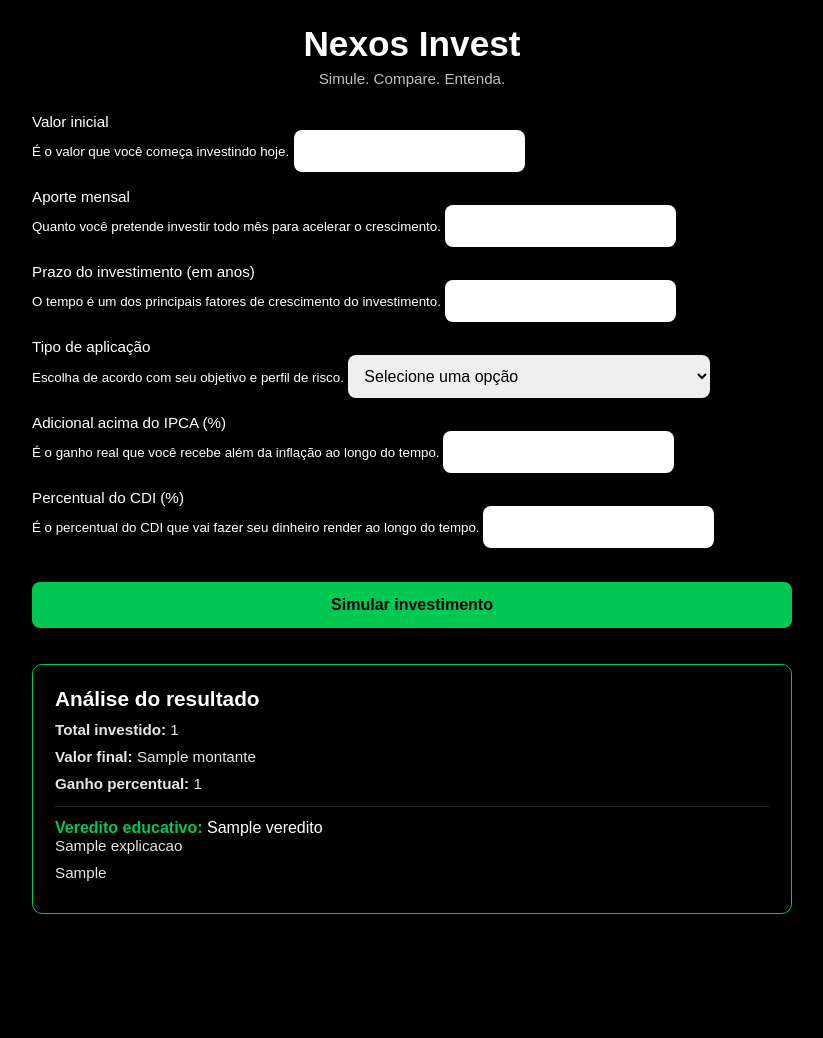
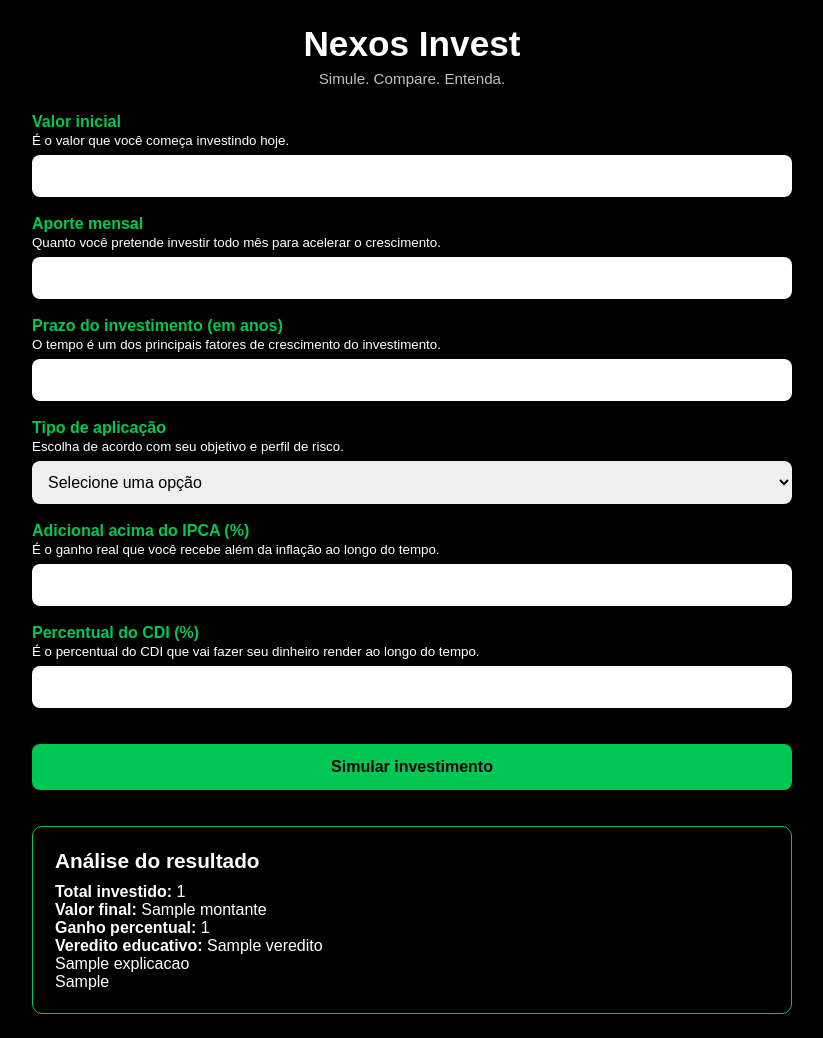
Before and after one commit to brandaoyan19-dotcom/Simulador-investimentos-flask, a Flask app: template templates/index.html in a window 1280 px wide. Shown: the whole page, without its empty margins (228-1051 px from the left). Before the commit the page ends 914 px from the top, so only its background shows below. Run offline with Flask 3, Linux system fonts and the light colour scheme; the template is opened without the code that fills it: most values are stand-ins (such as "Sample title", 1, 10 or a date in 2020).

Commit message:
Rumo ao progresso

```diff
--- a/static/style.css
+++ b/static/style.css
@@ -25,7 +25,7 @@ html, body {
   justify-content: center;
 }
 
-/* LIMITADOR SUAVE (não vira caixinha) */
+/* LIMITADOR SUAVE */
 .container > * {
   max-width: 720px;
   width: 100%;
@@ -38,7 +38,8 @@ h1 {
   text-align: center;
   font-size: 2.2rem;
   margin-bottom: 6px;
-  color: #ffffff; /* título branco conforme alinhado */
+  color: #ffffff; /* branco fixo */
+  font-weight: 700;
 }
 
 /* SUBTÍTULO */
@@ -49,36 +50,41 @@ h1 {
   margin-bottom: 26px;
 }
 
-/* FORMULÁRIO */
+/* FORM */
 form {
   display: flex;
   flex-direction: column;
-  gap: 16px;
+  gap: 18px;
 }
 
-/* LABELS */
+/* LABELS (TÍTULO DA PERGUNTA) */
 label {
-  font-size: 0.95rem;
+  font-size: 1rem;
+  font-weight: 600;
+  color: #00c853; /* destaque educativo */
   display: flex;
   flex-direction: column;
   gap: 6px;
 }
 
-/* MICROEXPLICAÇÕES */
+/* MICROTEXTOS */
 label small {
-  font-size: 0.8rem;
-  opacity: 0.7;
-  line-height: 1.3;
+  font-size: 0.85rem; /* voltou ao tamanho correto */
+  font-weight: 400;
+  color: rgba(255,255,255,0.75);
+  line-height: 1.4;
 }
 
-/* INPUTS E SELECTS */
+/* INPUTS */
 input,
 select {
+  margin-top: 6px;
   padding: 12px;
   font-size: 1rem;
   border-radius: 8px;
   border: none;
   outline: none;
+  width: 100%;
 }
 
 /* BOTÃO */
@@ -99,9 +105,9 @@ button:hover {
   opacity: 0.9;
 }
 
-/* CAMPOS CONDICIONAIS (CDI / IPCA) */
+/* CAMPOS CONDICIONAIS */
 .extra {
-  display: none;
+  display: none; /* só aparecem via JS */
 }
 
 /* RESULTADO */
@@ -117,37 +123,13 @@ button:hover {
   font-size: 1.3rem;
 }
 
-.resultado p {
-  margin-bottom: 10px;
-  font-size: 0.95rem;
-  opacity: 0.9;
-}
-
-/* LISTA DE DADOS */
 .resultado ul {
   list-style: none;
   margin: 14px 0;
   display: flex;
   flex-direction: column;
-  gap: 6px;
+  gap: 8px;
 }
-
-.resultado li {
-  font-size: 0.95rem;
-}
-
-/* VEREDITO EDUCATIVO */
-.veredito {
-  margin-top: 14px;
-  padding-top: 12px;
-  border-top: 1px solid rgba(255,255,255,0.15);
-}
-
-.veredito strong {
-  color: #00c853;
-}
-
-/* === AJUSTES LEVES POR DISPOSITIVO === */
 
 /* CELULAR */
 @media (max-width: 600px) {
@@ -159,10 +141,6 @@ button:hover {
   h1 {
     font-size: 1.9rem;
   }
-
-  .subtitle {
-    font-size: 0.9rem;
-  }
 }
 
 /* DESKTOP GRANDE */
```
